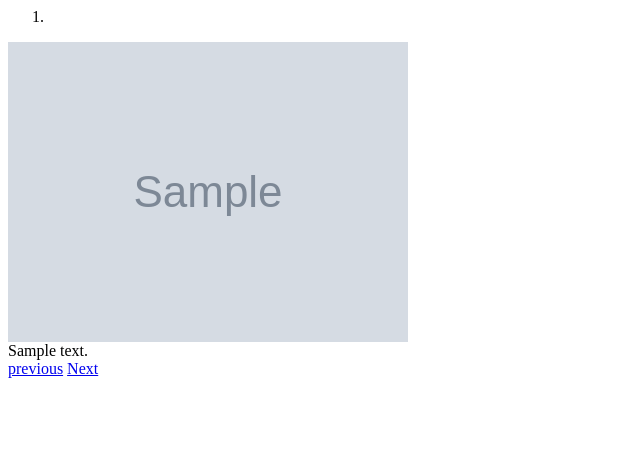
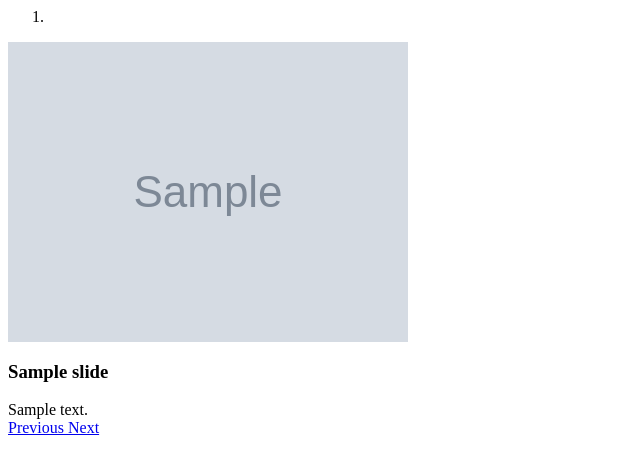
Before and after one commit to Sellato/fork-slideshows, a PHP site: template src/Frontend/Modules/Slideshows/Layout/Widgets/Detail.html.twig in a window 1280 px wide. Shown: the top 474 px of the page, without its empty margins (0-640 px from the left). Run offline with PHP 8.4, Linux system fonts and the light colour scheme; the template is opened without the code that fills it: most values are stand-ins (such as "Sample title", 1, 10 or a date in 2020); grey boxes marked "Sample" are stand-in pictures; some libraries are stand-ins or nearby versions.

Commit message:
Update layout to bootstrap 4

```diff
--- a/src/Frontend/Modules/Slideshows/Layout/Widgets/Detail.html.twig
+++ b/src/Frontend/Modules/Slideshows/Layout/Widgets/Detail.html.twig
@@ -1,27 +1,36 @@
-<div id="header-carousel" class="carousel slide">
+<section id="slideshowsDetailWidget" class="slideshows slideshows-widget">
+  <div id="header-carousel" class="carousel slide" data-ride="carousel">
     <ol class="carousel-indicators">
       {% for slide in slideshow.slides %}
-        <li data-target="#header-carousel" data-slide-to="{{ slide.sequence }}"{% if loop.first %} class="active"{% endif %}></li>
+        <li data-target="#header-carousel" data-slide-to="{{ loop.index0 }}"{% if loop.first %} class="active"{% endif %}></li>
       {% endfor %}
     </ol>
     <div class="carousel-inner">
       {% for slide in slideshow.slides %}
-      <div class="item{% if loop.first %} active{% endif %}">
+        <div class="carousel-item{% if loop.first %} active{% endif %}">
           {% if slide.link %}
-          <a href="{{ slide.link }}">
-            <img src="{{ slide.image_full }}" alt="{{ slide.title }}">
+            <a href="{{ slide.link }}" class="d-block">
+              <img src="{{ slide.image_full }}" alt="{{ slide.title }}" class="d-block w-100">
             </a>
           {% else %}
-            <img src="{{ slide.image_full }}" alt="{{ slide.title }}">
+            <img src="{{ slide.image_full }}" alt="{{ slide.title }}" class="d-block w-100">
           {% endif %}
           {% if slide.text %}
-          <div class="carousel-caption">
+            <div class="carousel-caption d-none d-md-block">
+              <h3>{{ slide.title }}</h3>
               {{ slide.text|raw }}
             </div>
           {% endif %}
         </div>
       {% endfor %}
     </div>
-  <a class="carousel-control left" href="#header-carousel" data-slide="prev" data-no-scroll>previous</a>
-  <a class="carousel-control right" href="#header-carousel" data-slide="next" data-no-scroll>Next</a>
+    <a class="carousel-control-prev left" href="#header-carousel" role="button" data-slide="prev" data-no-scroll>
+      <span class="fa fa-chevron-left" aria-hidden="true"></span>
+      <span class="sr-only">Previous</span>
+    </a>
+    <a class="carousel-control-next" href="#header-carousel" role="button" data-slide="next">
+      <span class="fa fa-chevron-right" aria-hidden="true"></span>
+      <span class="sr-only">Next</span>
+    </a>
   </div>
+</section>
```
Lines whose indentation alone changed are shown as unchanged.
